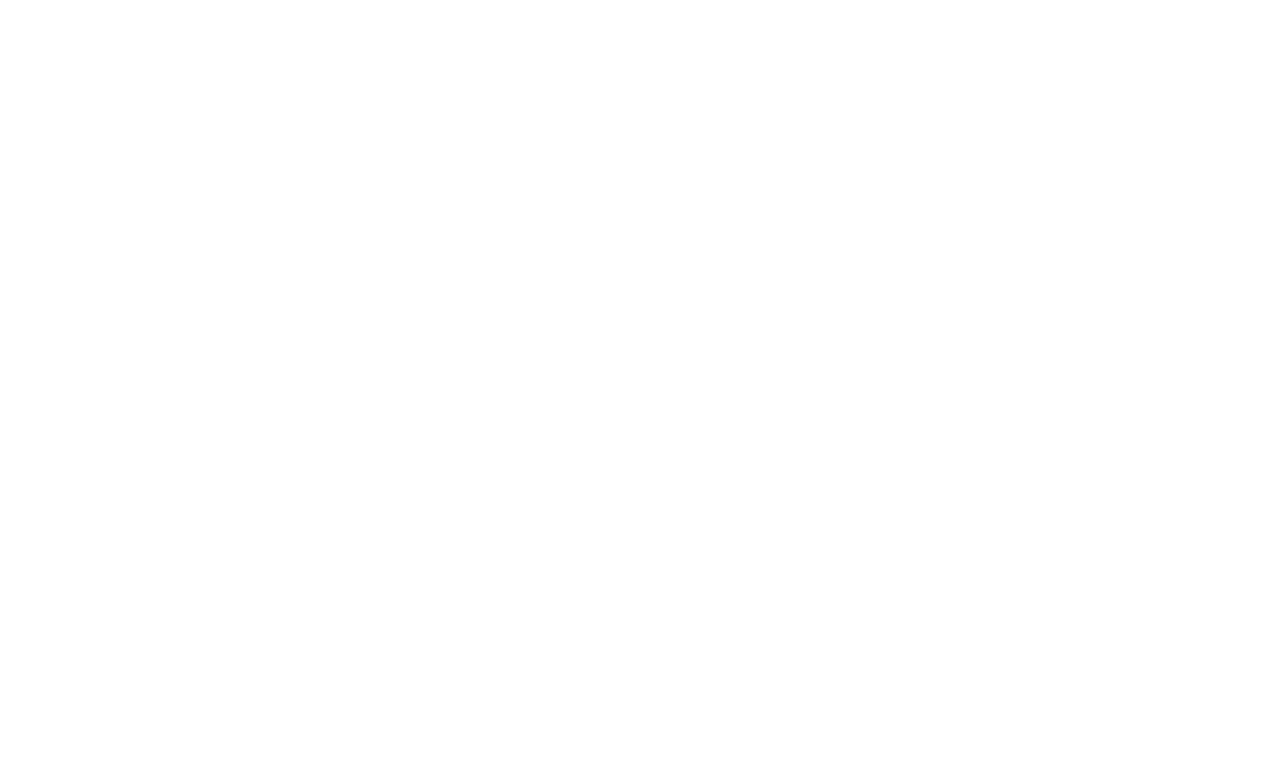
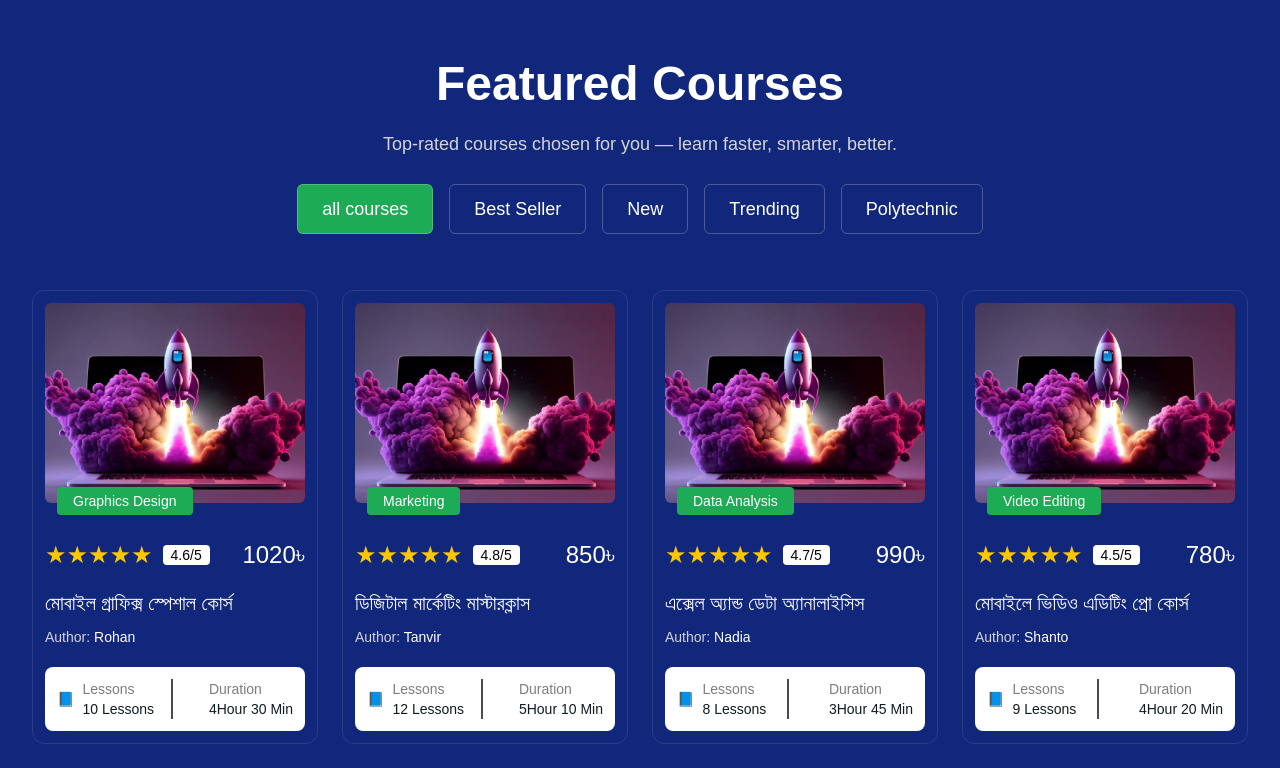
Before and after one commit to Adityo-dev/fikiara, a Next.js app: page / in a window 1280 px wide. Shown: the part 1240-2008 px from the top of the page. Before the commit the page ends 1236 px from the top, so only its background shows below. Built offline with nearby package versions, Linux system fonts and the light colour scheme.

Commit message:
Featured Courses Add

```diff
--- a/src/app/page.js
+++ b/src/app/page.js
@@ -1,3 +1,4 @@
+import FeaturedCourses from "@/modules/home/featuredCourses/FeaturedCourses";
 import Hero from "@/modules/home/hero/Hero";
 
 export default function Home() {
@@ -5,6 +6,7 @@ export default function Home() {
     <>
       {/* <ComingSoon /> */}
       <Hero />
+      <FeaturedCourses />
     </>
   );
 }
--- /dev/null
+++ b/src/data/featuredCourses.js
@@ -0,0 +1,100 @@
+const featuredCourses = [
+  {
+    id: 1,
+    thumbnail: "/cardImage.jpg",
+    title: "মোবাইল গ্রাফিক্স স্পেশাল কোর্স",
+    category: "Graphics Design",
+    rating: 4.6,
+    price: 1020,
+    author: "Rohan",
+    lessons: "10 Lessons",
+    duration: "4Hour 30 Min",
+    tags: ["Best Seller"],
+  },
+  {
+    id: 2,
+    thumbnail: "/cardImage.jpg",
+    title: "ডিজিটাল মার্কেটিং মাস্টারক্লাস",
+    category: "Marketing",
+    rating: 4.8,
+    price: 850,
+    author: "Tanvir",
+    lessons: "12 Lessons",
+    duration: "5Hour 10 Min",
+    tags: ["New"],
+  },
+  {
+    id: 3,
+    thumbnail: "/cardImage.jpg",
+    title: "এক্সেল অ্যান্ড ডেটা অ্যানালাইসিস",
+    category: "Data Analysis",
+    rating: 4.7,
+    price: 990,
+    author: "Nadia",
+    lessons: "8 Lessons",
+    duration: "3Hour 45 Min",
+    tags: ["Trending"],
+  },
+  {
+    id: 4,
+    thumbnail: "/cardImage.jpg",
+    title: "মোবাইলে ভিডিও এডিটিং প্রো কোর্স",
+    category: "Video Editing",
+    rating: 4.5,
+    price: 780,
+    author: "Shanto",
+    lessons: "9 Lessons",
+    duration: "4Hour 20 Min",
+    tags: ["Best Seller", "Trending"],
+  },
+  {
+    id: 5,
+    thumbnail: "/cardImage.jpg",
+    title: "HTML, CSS দিয়ে ওয়েব ডিজাইন",
+    category: "Web Design",
+    rating: 4.6,
+    price: 1100,
+    author: "Kawsar",
+    lessons: "11 Lessons",
+    duration: "6Hour 00 Min",
+    tags: ["Polytechnic"],
+  },
+  {
+    id: 6,
+    thumbnail: "/cardImage.jpg",
+    title: "ফ্রিল্যান্সিং ক্যারিয়ার গাইডলাইন",
+    category: "Career",
+    rating: 4.3,
+    price: 620,
+    author: "Tuli",
+    lessons: "7 Lessons",
+    duration: "2Hour 50 Min",
+    tags: ["New", "Polytechnic"],
+  },
+  {
+    id: 7,
+    thumbnail: "/cardImage.jpg",
+    title: "UI/UX ডিজাইন ফান্ডামেন্টাল",
+    category: "Graphics Design",
+    rating: 4.9,
+    price: 1250,
+    author: "Rafi",
+    lessons: "14 Lessons",
+    duration: "6Hour 30 Min",
+    tags: ["Trending"],
+  },
+  {
+    id: 8,
+    thumbnail: "/cardImage.jpg",
+    title: "প্রেজেন্টেশন ডিজাইন স্পিকিং",
+    category: "Communication",
+    rating: 4.4,
+    price: 760,
+    author: "Farhana",
+    lessons: "6 Lessons",
+    duration: "3Hour 15 Min",
+    tags: ["Best Seller"],
+  },
+];
+
+export { featuredCourses };
--- /dev/null
+++ b/src/modules/home/featuredCourses/CourseCard.js
@@ -0,0 +1,61 @@
+import Image from "next/image";
+
+export default function CourseCard({ course }) {
+  return (
+    <div className="fill-[#11277C] stroke-[rgba(255,255,255,0.1)] stroke-[1px] rounded-xl border border-white/10 p-3 text-white w-full  backdrop-blur-[2px]">
+      <div className="relative">
+        <Image
+          width={400}
+          height={400}
+          src={course.thumbnail}
+          alt={course.title}
+          className="rounded-md w-full h-[200px] object-cover"
+        />
+        <p className="absolute -bottom-3 left-3 text-sm bg-[#1DAB55] px-4 py-1 rounded-sm inline-block">
+          {course.category}
+        </p>
+      </div>
+
+      <div className="mt-9">
+        <div className="flex items-center justify-between">
+          <div className="flex items-center gap-2.5">
+            <p className="flex items-center gap-1 text-yellow-400 text-2xl">
+              {"★".repeat(5)}
+            </p>
+            <p className="text-sm bg-white text-black px-2 rounded">
+              {course.rating}/5
+            </p>
+          </div>
+          <p className="font-medium text-2xl">{course.price}৳</p>
+        </div>
+
+        <p className="text-xl font-medium leading-8 mt-4">{course.title}</p>
+        <p className="text-sm text-[#D4D4D4] mt-2">
+          Author: <span className="text-[#fff]">{course.author}</span>
+        </p>
+
+        <div className="mt-5 flex justify-between text-sm bg-[#fff] p-3 rounded-lg">
+          <div className="flex items-center gap-2">
+            📘
+            <p className="flex flex-col">
+              <span className="text-[#7D7D7D]">Lessons</span>
+              <span className="text-[#101B24] font-medium">
+                {course.lessons}
+              </span>
+            </p>
+          </div>
+          <span className="w-[1.5px] h-[40px] bg-[#4A4D4F]"></span>
+          <div className="flex items-center gap-2">
+            ⏱
+            <p className="flex flex-col">
+              <span className="text-[#7D7D7D]">Duration</span>
+              <span className="text-[#101B24] font-medium">
+                {course.duration}
+              </span>
+            </p>
+          </div>
+        </div>
+      </div>
+    </div>
+  );
+}
--- /dev/null
+++ b/src/modules/home/featuredCourses/FeaturedCourses.js
@@ -0,0 +1,51 @@
+"use client";
+import { featuredCourses } from "@/data/featuredCourses";
+import { useState } from "react";
+import CourseCard from "./CourseCard";
+
+const filters = [
+  "all courses",
+  ...Array.from(new Set(featuredCourses.flatMap((course) => course.tags))),
+];
+
+export default function FeaturedCourses() {
+  const [activeFilter, setActiveFilter] = useState("all courses");
+
+  const filteredCourses =
+    activeFilter === "all courses"
+      ? featuredCourses
+      : featuredCourses.filter((course) => course.tags.includes(activeFilter));
+
+  return (
+    <section className="bg-[#11277C]  text-white py-20 px-4">
+      <div className="text-center mb-14">
+        <h2 className="text-5xl font-semibold leading-16">Featured Courses</h2>
+        <p className="text-lg text-[#D4D4D4] leading-8 mt-3">
+          Top-rated courses chosen for you — learn faster, smarter, better.
+        </p>
+
+        {/* Filters */}
+        <div className="mt-6 flex flex-wrap justify-center gap-4">
+          {filters.map((filter) => (
+            <button
+              key={filter}
+              onClick={() => setActiveFilter(filter)}
+              className={`text-[#fff] text-lg font-medium px-6 py-2.5 rounded-md border border-[#d4d4d44D] cursor-pointer ${
+                activeFilter === filter && "bg-[#1DAB55]"
+              }`}
+            >
+              {filter}
+            </button>
+          ))}
+        </div>
+      </div>
+
+      {/* Course Cards */}
+      <div className="container mx-auto px-4 grid grid-cols-4 gap-6">
+        {filteredCourses.map((course) => (
+          <CourseCard key={course.id} course={course} />
+        ))}
+      </div>
+    </section>
+  );
+}
```
Also changed, not shown: public/cardImage.jpg (added).
